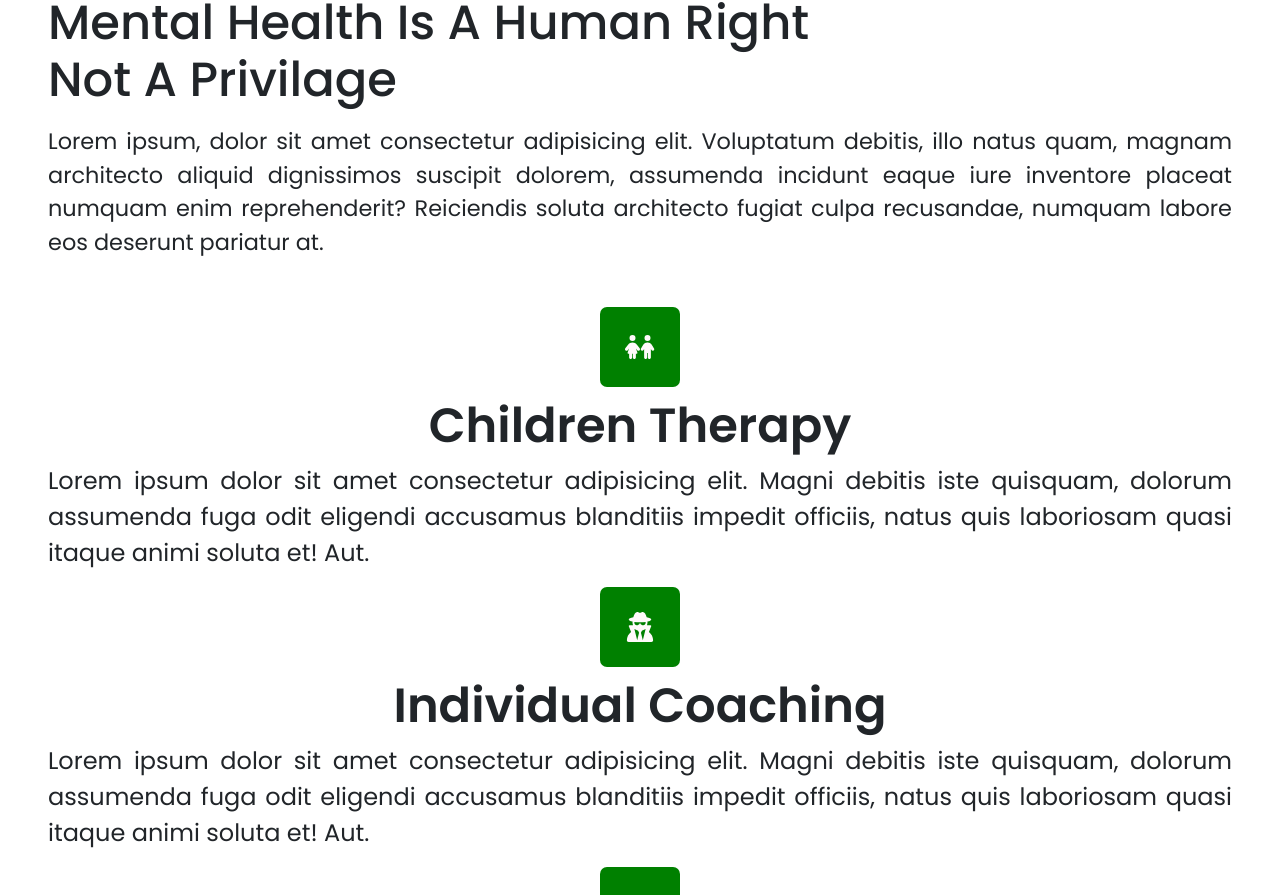
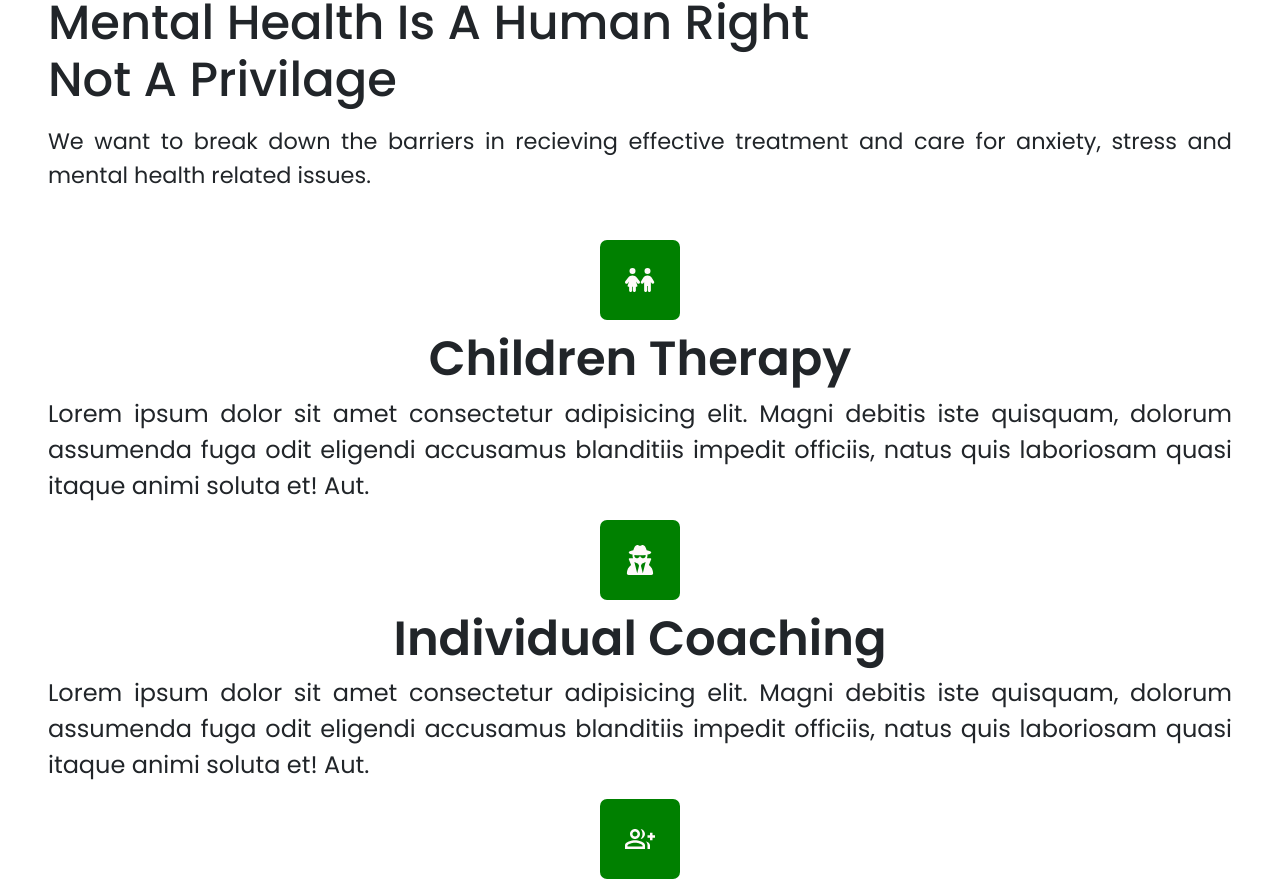
Before and after one commit to AllSparkTech100/test, a React (Vite) app: page /about in a window 1280 px wide. Shown: the part 1859-2754 px from the top of the page. Built offline with nearby package versions, Linux system fonts and the light colour scheme.

Commit message:
Updated UI/UX

```diff
--- a/src/Components/Feedback.jsx
+++ b/src/Components/Feedback.jsx
@@ -65,10 +65,29 @@ function Feedback() {
       <Splide
         options={{
           perPage: 3,
+          breakpoints: {
+            480: {
+              perPage: 1,
+            },
+            640: {
+              perPage: 1,
+            },
+            320: {
+              perPage: 1,
+            },
+            360: {
+              perPage: 1,
+            },
+            768: {
+              perPage: 2,
+            },
+          },
           arrows: true,
           type: "loop",
           gap: "10px",
           rewind: true,
+          focus: "center",
+          drag: "free",
           pagination: false,
           lazyLoading: "sequential",
         }}
--- a/src/Components/NavHead.jsx
+++ b/src/Components/NavHead.jsx
@@ -17,7 +17,7 @@ function NavHead() {
           <Container fluid>
             <Navbar.Brand
               href="/"
-              className="d-flex align-items-center justify-content-center text-white text-uppercase"
+              className="d-flex align-items-center justify-content-center text-white fw-bold ms-3 ms-md-5 ms-lg-5 text-uppercase"
             >
               Mental Health{" "}
               <span className="fw-bold text-warning fs-2 ms-2">+</span>
--- a/src/Pages/About.jsx
+++ b/src/Pages/About.jsx
@@ -70,12 +70,9 @@ function About() {
                     Mental Health is a human Right <br /> Not a Privilage
                   </h3>
                   <p data-aos="fade-up">
-                    Lorem ipsum, dolor sit amet consectetur adipisicing elit.
-                    Voluptatum debitis, illo natus quam, magnam architecto
-                    aliquid dignissimos suscipit dolorem, assumenda incidunt
-                    eaque iure inventore placeat numquam enim reprehenderit?
-                    Reiciendis soluta architecto fugiat culpa recusandae,
-                    numquam labore eos deserunt pariatur at.
+                    We want to break down the barriers in recieving effective
+                    treatment and care for anxiety, stress and mental health
+                    related issues.
                   </p>
                 </div>
 
@@ -140,8 +137,8 @@ function About() {
         </Container>
       </section>
       {/* Image with Circle */}
-      <section className="better bg-image" data-aos="zoom-in">
-        <div className="circle p-5 text-center">
+      <section className="better bg-image">
+        <div className="circle p-5 text-center" data-aos="zoom-in">
           <h2 className="text-warning text-uppercase mb-md-3 mb-1">
             Our Value
           </h2>
--- a/src/Pages/Home.jsx
+++ b/src/Pages/Home.jsx
@@ -116,12 +116,7 @@ function Home() {
                     Mental Health is a human Right <br /> Not a Privilage
                   </h3>
                   <p data-aos="fade-up">
-                    Lorem ipsum, dolor sit amet consectetur adipisicing elit.
-                    Voluptatum debitis, illo natus quam, magnam architecto
-                    aliquid dignissimos suscipit dolorem, assumenda incidunt
-                    eaque iure inventore placeat numquam enim reprehenderit?
-                    Reiciendis soluta architecto fugiat culpa recusandae,
-                    numquam labore eos deserunt pariatur at.
+                   We want to break down the barriers in recieving effective treatment and care for anxiety, stress and mental health related issues.
                   </p>
                 </div>
 
--- a/src/Pages/Service.jsx
+++ b/src/Pages/Service.jsx
@@ -36,8 +36,8 @@ function Service() {
         </Container>
       </section>
       {/* Image with Circle */}
-      <section className="better bg-image" data-aos="zoom-in">
-        <div className="circle p-5 text-center">
+      <section className="better bg-image" >
+        <div className="circle p-5 text-center" data-aos="zoom-in">
           <h2 className="text-warning text-uppercase mb-md-3 mb-1">
             Our Value
           </h2>
--- a/src/_variables.scss
+++ b/src/_variables.scss
@@ -27,6 +27,7 @@ header {
   z-index: 999;
   background-color: $primary;
   color: $secondary;
+  // padding: 1rem 0;
   .large-nav {
     @media screen and (max-width: 480px) {
       display: none;
```
Also changed, not shown: src/Components/components.scss (+9 -11 lines), src/Pages/Contact.jsx (+1 -7 lines), 3 other files (tests, documents, lock files or other folders).
